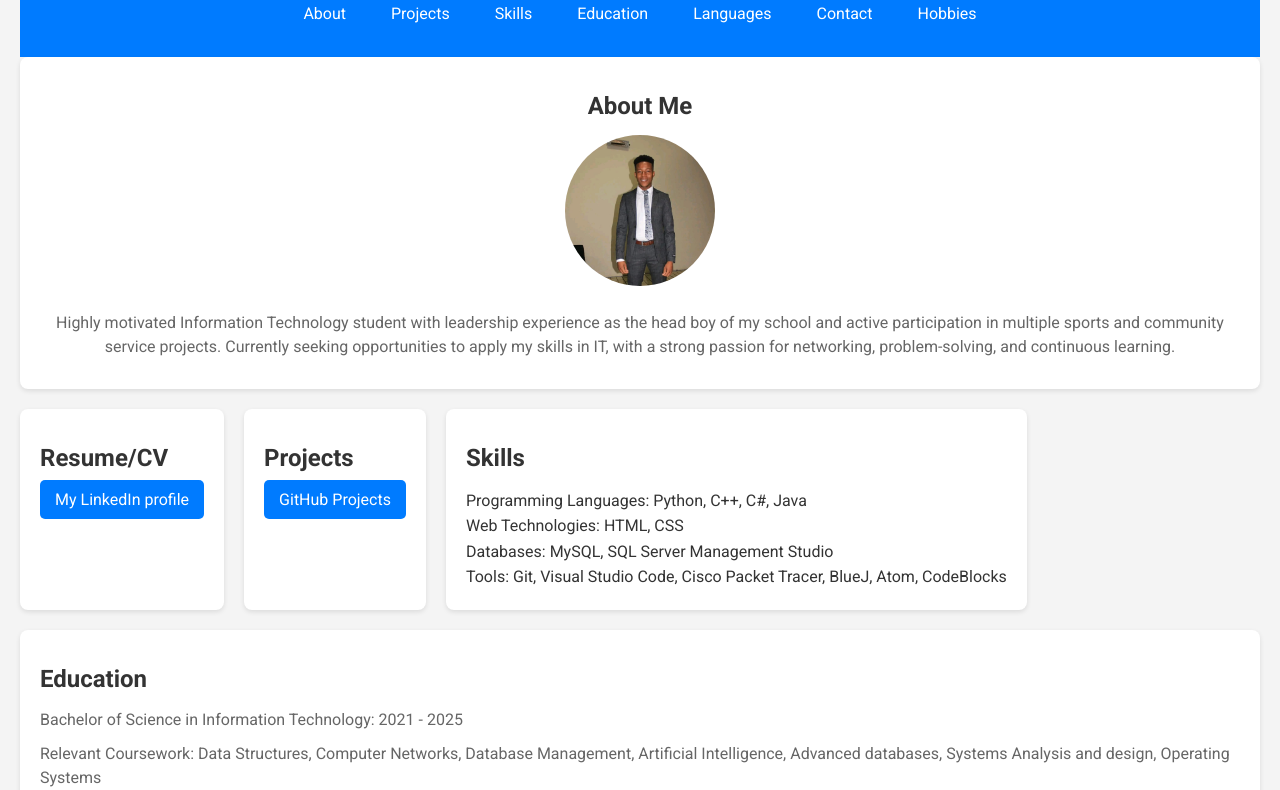
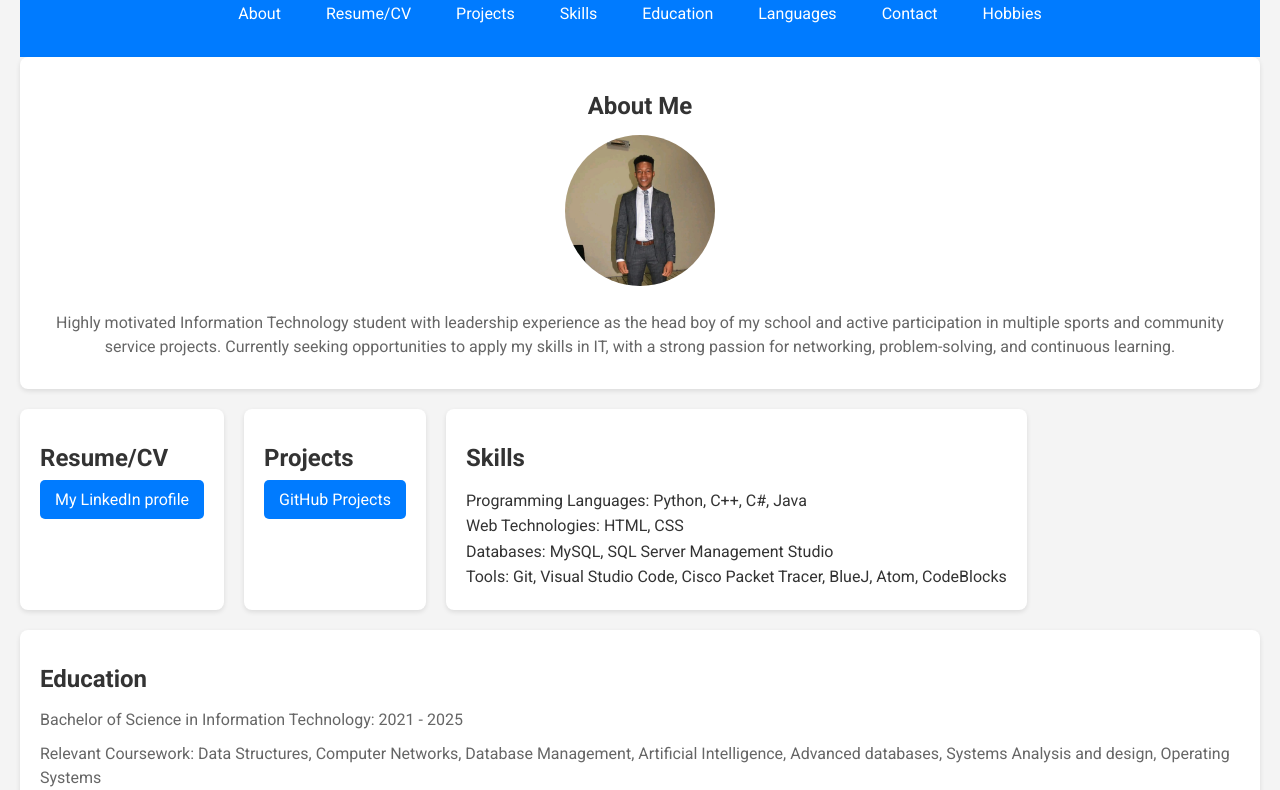
Before and after one commit to BuhleMahlangu/CV_and_Projects, a plain HTML site: page portfolio.html in a window 1280 px wide. Shown: the part 100-890 px from the top of the page. Drawn offline with Linux system fonts and the light colour scheme.

Commit message:
Update portfolio.html

```diff
--- a/portfolio.html
+++ b/portfolio.html
@@ -13,6 +13,7 @@
     <h1>Buhle Lunga Mahlangu</h1>
     <nav>
         <a href="#about">About</a>
+        <a href="resume">Resume/CV</a>
         <a href="#projects">Projects</a>
         <a href="#skills">Skills</a>
         <a href="#education">Education</a>
```
